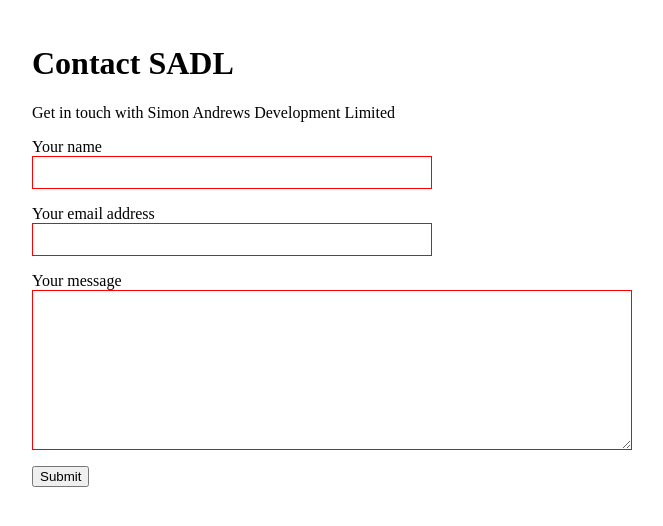
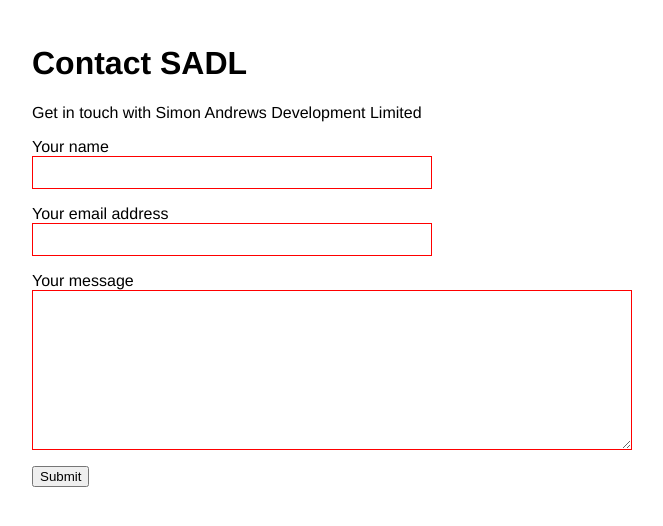
Before and after one commit to simon360/simple-contact-form, a Next.js app: page / in a window 1280 px wide. Shown: the top 526 px of the page, without its empty margins (208-871 px from the left). Built offline with nearby package versions, Linux system fonts and the light colour scheme.

Commit message:
Switch to sans-serif font stack

```diff
--- a/pages/index.js
+++ b/pages/index.js
@@ -11,6 +11,7 @@
     box-sizing: border-box;
   }
 
+  font-family: 'Helvetica Neue', Arial, sans-serif;
   margin: 0 auto;
   max-width: ${800 / 16}rem;
   padding: 1rem;
```
